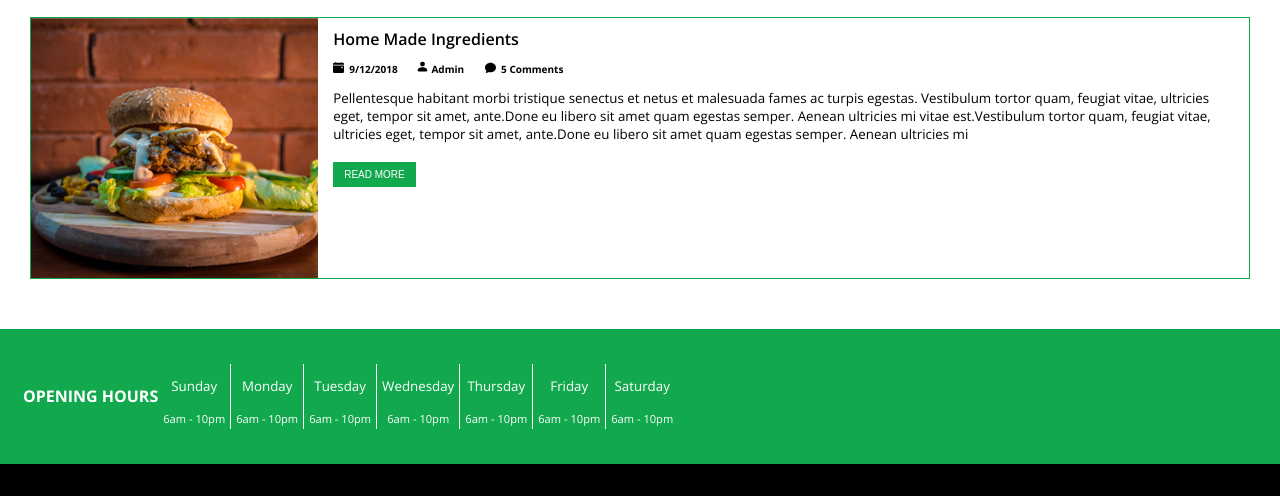
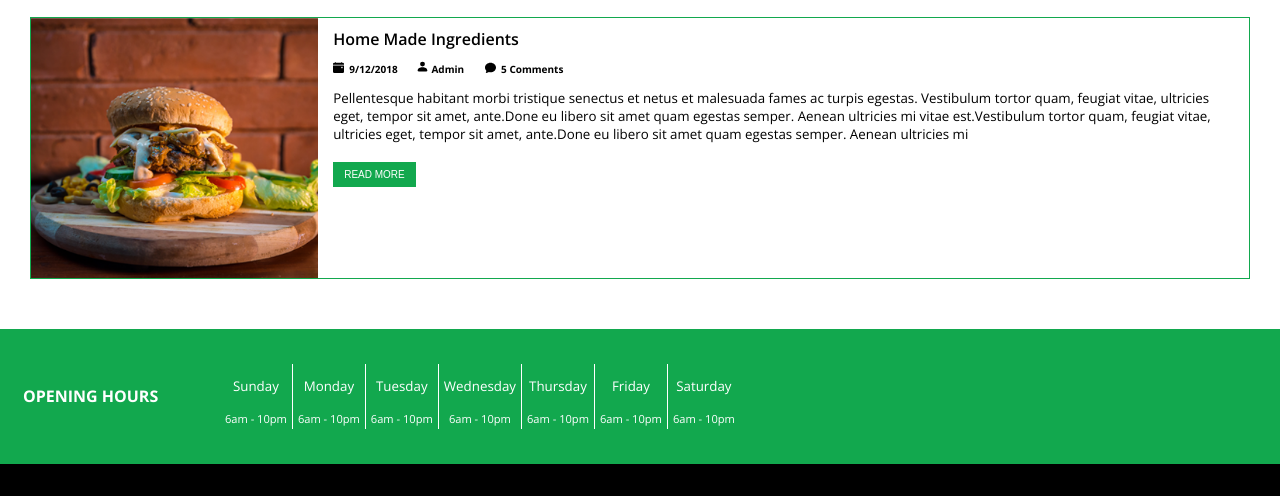
Before and after one commit to AditiPatil10/Web_design, a plain HTML site: page index.html in a window 1280 px wide. Shown: the part 846-1342 px from the top of the page. Drawn offline with nearby package versions, Linux system fonts and the light colour scheme; a web font is replaced by a local one.

Commit message:
Update index.html

```diff
--- a/index.html
+++ b/index.html
@@ -112,7 +112,7 @@
                 <div class="col-md-4 " >
                     <h4 class="hours_text">OPENING HOURS</h4>
                 </div>
-                <div class="col-sm-1 text-center">
+                <div class="col-sm-1 text-center" style="margin-left: 5%;">
                     <p>Sunday</p>
                     <small>6am - 10pm</small>
                 </div>
```
